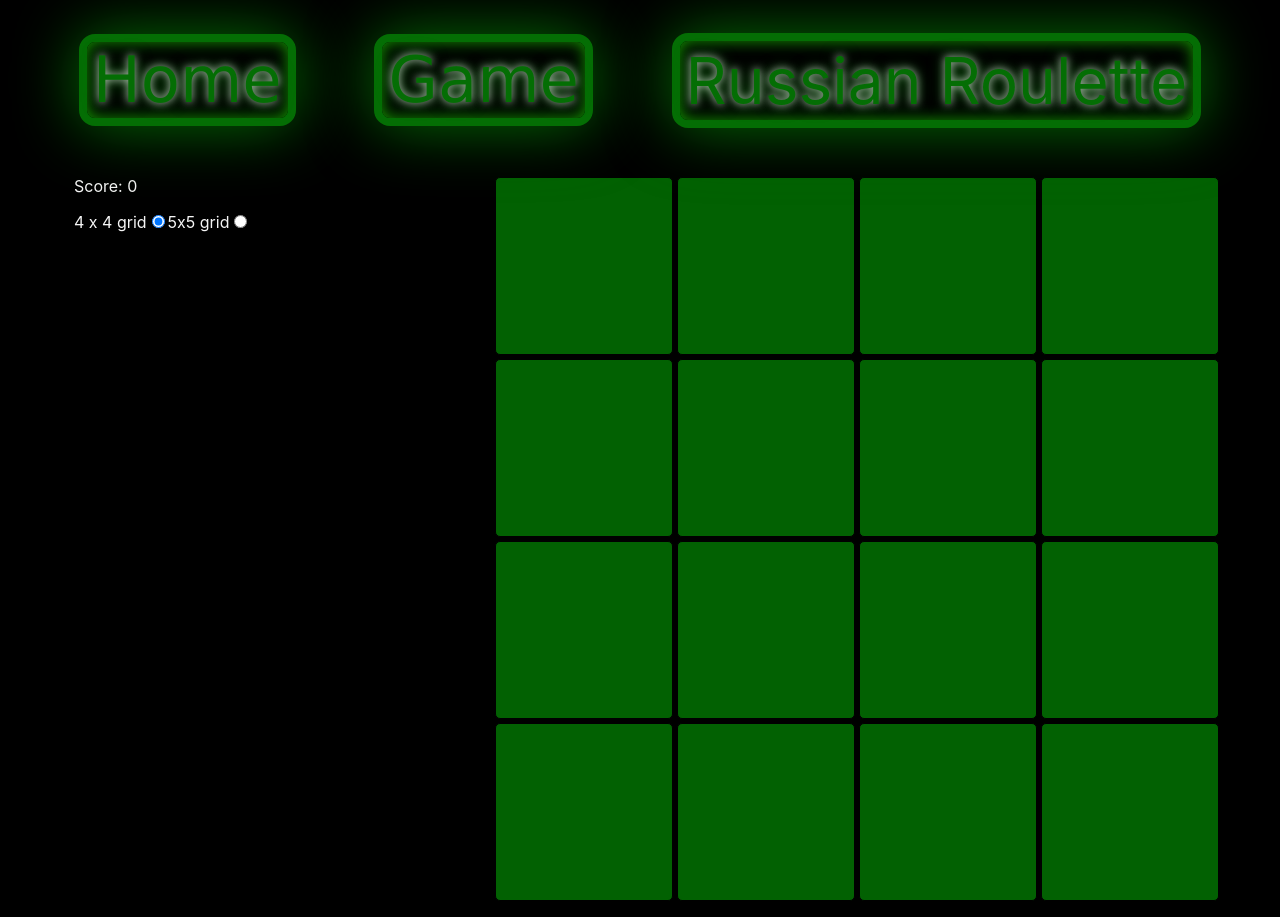
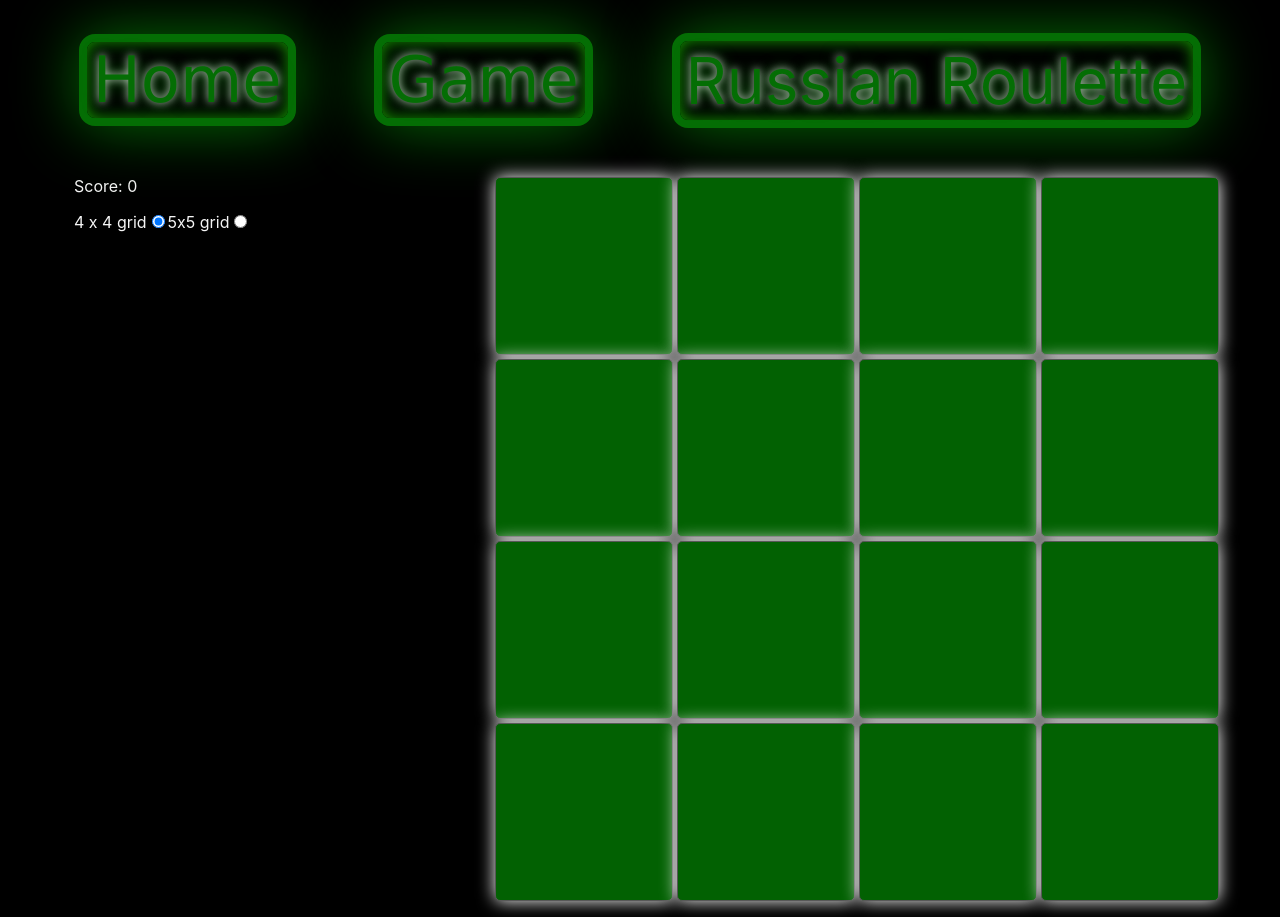
Before and after one commit to StrtMilne/E53-Mine-Your-Business, a React (Create React App) app in the folder client/: page /game in a window 1280 px wide. Built offline with nearby package versions, Linux system fonts and the light colour scheme.

Commit message:
some more css to tiles

```diff
--- a/client/src/components/static/Tile.css
+++ b/client/src/components/static/Tile.css
@@ -9,30 +9,22 @@
    align-items: center;
    border-radius: 5px;
 
-   animation: gem;
-   animation-duration: 5s;
-   animation-iteration-count: infinite;
-   animation-direction: alternative;
+   animation: background 10s infinite alternate;
+
    background-color:rgb(2, 97, 2)      }
-/*
+
 @keyframes background {
     0% {
-        background: #292929;
-      }
-      25% {
-        background: #025c2a;
-      }
-      50% {
-        background: #000002;
-      }
-      75% {
-        background: #025c2a;
-      }
-      100% {
-        background: #3a3a3a;
+        border-color: #ffffff;
+        filter: drop-shadow(0px 0px 2px #fff);
       }
 
-    } */
+      100% {
+        border-color: #3a3a3a;
+        filter:drop-shadow(0px 0px 10px #fff)
+      }
+
+    }
 /* .individual_tile:hover{
     visibility: hidden;
     background-color: aquamarine;
```
